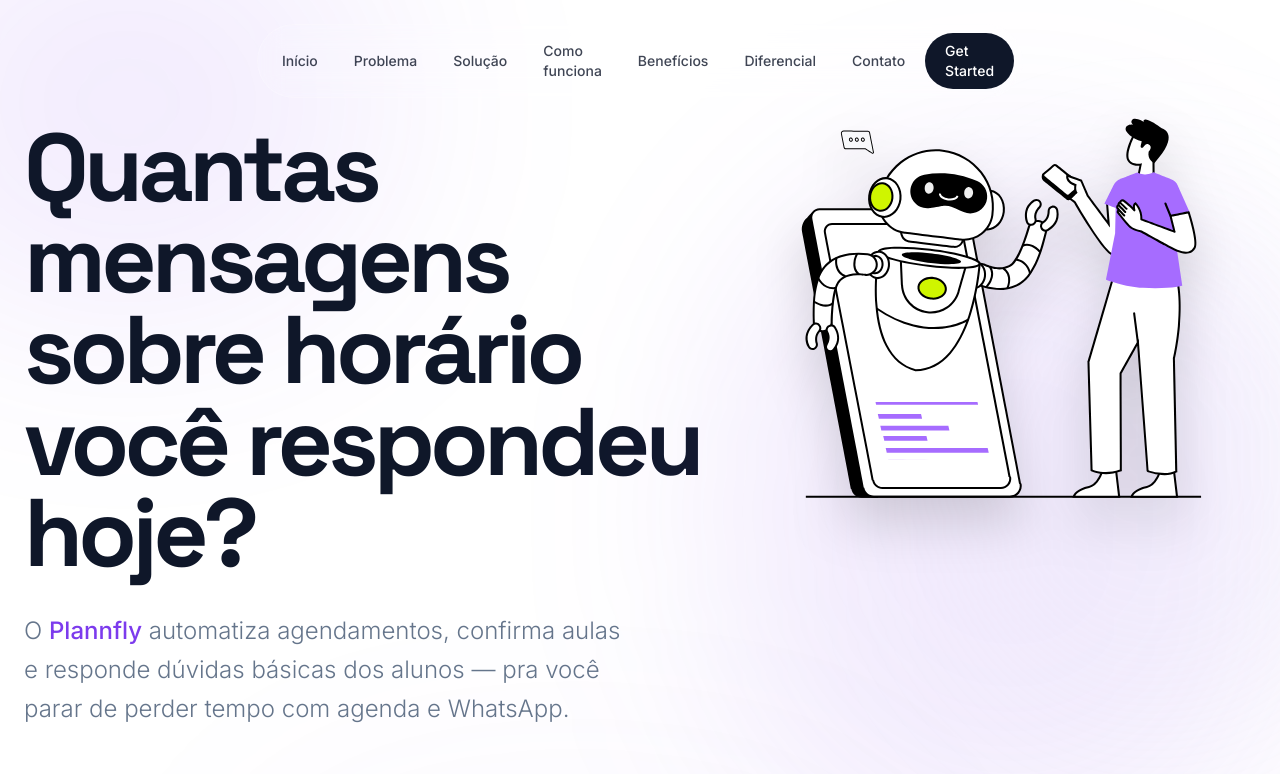
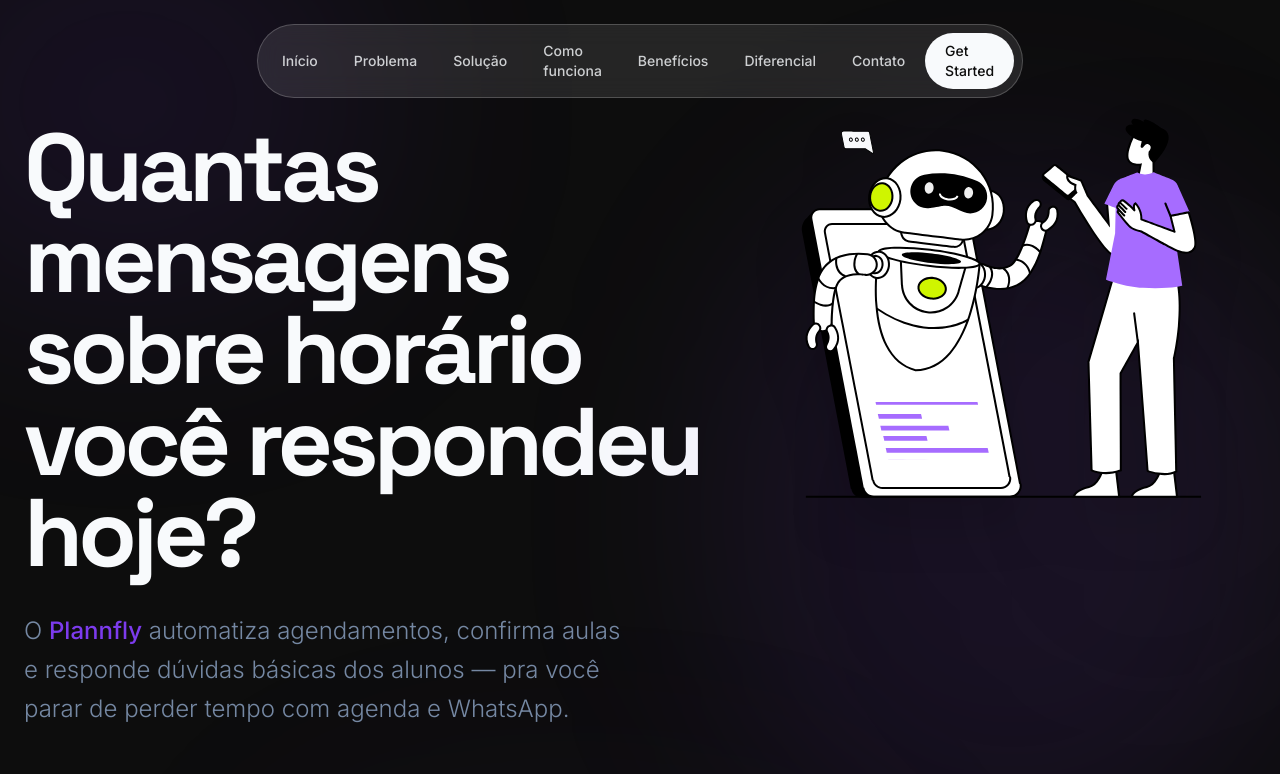
Before and after one commit to pedrohenriquebasilio/PLANNFLY-SYSTEM, a Next.js app in the folder frontend/: page / in a window 1280 px wide. Shown: the top 774 px of the page. Built offline with nearby package versions, Linux system fonts and the light colour scheme.

Commit message:
ajustes nas paginas necessario

```diff
--- a/frontend/app/(dashboard)/dashboard.css
+++ b/frontend/app/(dashboard)/dashboard.css
@@ -118,42 +118,42 @@
 }
 
 .dark {
-  --background: 240 10% 6%;
+  --background: 0 0% 5%;
   --foreground: 210 40% 98%;
 
-  --card: 240 10% 9%;
+  --card: 0 0% 8%;
   --card-foreground: 210 40% 98%;
 
-  --popover: 240 10% 9%;
+  --popover: 0 0% 8%;
   --popover-foreground: 210 40% 98%;
 
   --primary: 262 83% 58%;
   --primary-foreground: 0 0% 100%;
 
-  --secondary: 217 19% 27%;
+  --secondary: 0 0% 13%;
   --secondary-foreground: 210 40% 98%;
 
-  --muted: 217 19% 27%;
-  --muted-foreground: 215 20% 65%;
+  --muted: 0 0% 13%;
+  --muted-foreground: 215 20% 55%;
 
-  --accent: 217 19% 27%;
+  --accent: 0 0% 13%;
   --accent-foreground: 210 40% 98%;
 
   --destructive: 0 62.8% 30.6%;
   --destructive-foreground: 210 40% 98%;
 
-  --border: 240 6% 15%;
-  --input: 240 6% 15%;
+  --border: 0 0% 14%;
+  --input: 0 0% 14%;
   --ring: 262 83% 58%;
 
-  /* Sidebar - Always dark (same as light mode) */
-  --sidebar: 240 10% 6%;
-  --sidebar-foreground: 0 0% 70%;
+  /* Sidebar - White in dark mode */
+  --sidebar: 0 0% 100%;
+  --sidebar-foreground: 222 47% 20%;
   --sidebar-primary: 262 83% 58%;
   --sidebar-primary-foreground: 0 0% 100%;
-  --sidebar-accent: 240 6% 15%;
-  --sidebar-accent-foreground: 0 0% 90%;
-  --sidebar-border: 240 6% 12%;
+  --sidebar-accent: 0 0% 94%;
+  --sidebar-accent-foreground: 222 47% 20%;
+  --sidebar-border: 0 0% 88%;
   --sidebar-ring: 262 83% 58%;
 }
 
--- a/frontend/app/components/layout/SideBar.tsx
+++ b/frontend/app/components/layout/SideBar.tsx
@@ -140,7 +140,7 @@ export function Sidebar() {
             </svg>
           </div>
           <span className={cn(
-            "font-bold text-lg font-[family-name:var(--font-heading)] tracking-wider text-white transition-all duration-300 overflow-hidden whitespace-nowrap",
+            "font-bold text-lg font-[family-name:var(--font-heading)] tracking-wider text-sidebar-foreground transition-all duration-300 overflow-hidden whitespace-nowrap",
             isExpanded ? "w-auto opacity-100" : "w-0 opacity-0"
           )}>
             PLANNFLY
@@ -166,7 +166,7 @@ export function Sidebar() {
                       "flex items-center justify-center p-3 rounded-xl text-sm font-medium transition-all",
                       isActive
                         ? "bg-primary text-primary-foreground shadow-lg shadow-primary/25"
-                        : "text-white/70 hover:bg-white/5 hover:text-white"
+                        : "text-sidebar-foreground/70 hover:bg-sidebar-accent hover:text-sidebar-accent-foreground"
                     )}
                     title={item.label}
                   >
@@ -185,7 +185,7 @@ export function Sidebar() {
                 <CollapsibleTrigger asChild>
                   <button className={cn(
                     "w-full flex items-center justify-between px-3 py-3 rounded-xl text-sm font-medium transition-colors mb-1",
-                    "text-white/70 hover:bg-white/5 hover:text-white"
+                    "text-sidebar-foreground/70 hover:bg-sidebar-accent hover:text-sidebar-accent-foreground"
                   )}>
                     <div className="flex items-center gap-3">
                       <item.icon className="w-5 h-5" />
@@ -200,7 +200,7 @@ export function Sidebar() {
                         "flex items-center gap-3 px-3 py-2 rounded-xl text-sm font-medium transition-all",
                         pathname === subItem.href
                           ? "bg-primary text-primary-foreground shadow-lg shadow-primary/25"
-                          : "text-white/70 hover:bg-white/5 hover:text-white"
+                          : "text-sidebar-foreground/70 hover:bg-sidebar-accent hover:text-sidebar-accent-foreground"
                       )}>
                         {subItem.label}
                     </Link>
@@ -219,7 +219,7 @@ export function Sidebar() {
                   isExpanded ? "justify-between px-3 py-3" : "justify-center p-3",
                   pathname === item.href
                     ? "bg-primary text-primary-foreground shadow-lg shadow-primary/25"
-                    : "text-white/70 hover:bg-white/5 hover:text-white"
+                    : "text-sidebar-foreground/70 hover:bg-sidebar-accent hover:text-sidebar-accent-foreground"
                 )}
                 title={!isExpanded ? item.label : undefined}
               >
@@ -265,15 +265,15 @@ export function Sidebar() {
               className="w-8 h-8 rounded-full flex-shrink-0"
             />
           ) : (
-            <div className="w-8 h-8 rounded-full bg-white/10 flex items-center justify-center flex-shrink-0">
-              <User className="w-4 h-4 text-white/70" />
+            <div className="w-8 h-8 rounded-full bg-sidebar-accent flex items-center justify-center flex-shrink-0">
+              <User className="w-4 h-4 text-sidebar-foreground/70" />
             </div>
           )}
           <div className={cn(
             "flex-1 min-w-0 transition-all duration-300 overflow-hidden",
             isExpanded ? "w-auto opacity-100" : "w-0 opacity-0"
           )}>
-            <p className="text-sm font-medium text-white/70 truncate">
+            <p className="text-sm font-medium text-sidebar-foreground/70 truncate">
               {session?.user?.name || "Professor"}
             </p>
           </div>
--- a/frontend/app/hooks/useDashboard.ts
+++ b/frontend/app/hooks/useDashboard.ts
@@ -1,6 +1,6 @@
 "use client";
 
-import { useState, useEffect, useCallback } from "react";
+import { useState, useEffect, useCallback, useRef } from "react";
 import { api, isApiConfigured } from "@/app/lib/api";
 import type {
   DashboardData,
@@ -85,8 +85,16 @@ export function useDashboard(params?: DashboardQueryParams): UseDashboardResult
     }
   }, [params?.studentId, params?.startDate, params?.endDate]);
 
+  const debounceRef = useRef<ReturnType<typeof setTimeout> | null>(null);
+
   useEffect(() => {
-    fetchDashboard();
+    if (debounceRef.current) clearTimeout(debounceRef.current);
+    debounceRef.current = setTimeout(() => {
+      fetchDashboard();
+    }, 400);
+    return () => {
+      if (debounceRef.current) clearTimeout(debounceRef.current);
+    };
   }, [fetchDashboard]);
 
   return {
--- a/frontend/app/layout.tsx
+++ b/frontend/app/layout.tsx
@@ -25,7 +25,7 @@ export default function RootLayout({
   children: React.ReactNode;
 }>) {
   return (
-    <html lang="en">
+    <html lang="en" className="dark">
       <body
         className={`${spaceGrotesk.variable} ${inter.variable} font-[family-name:var(--font-body)] antialiased`}
       >
--- a/frontend/app/settings/schedule/page.tsx
+++ b/frontend/app/settings/schedule/page.tsx
@@ -1,16 +1,14 @@
 "use client";
 
-import { useState, useEffect } from "react";
+import { useState, useEffect, useRef } from "react";
 import { DashboardLayout } from "@/app/components/layout/DashboardLayout";
 import { Card } from "@/app/components/ui/card";
 import { Button } from "@/app/components/ui/button";
 import { Input } from "@/app/components/ui/input";
-import { Switch } from "@/app/components/ui/switch";
 import {
   Clock,
   Plus,
   Trash2,
-  Save,
   Loader2,
   AlertCircle,
   Check,
@@ -34,8 +32,9 @@ export default function SchedulePage() {
   const [availableDays, setAvailableDays] = useState<string[]>(DEFAULT_SCHEDULE_CONFIG.availableDays);
   const [workingHours, setWorkingHours] = useState<TimeRange[]>(DEFAULT_SCHEDULE_CONFIG.workingHours);
   const [blockedSlots, setBlockedSlots] = useState<BlockedSlot[]>([]);
-  const [hasChanges, setHasChanges] = useState(false);
   const [saveSuccess, setSaveSuccess] = useState(false);
+  const isInitialized = useRef(false);
+  const debounceRef = useRef<ReturnType<typeof setTimeout> | null>(null);
 
   // Load config into form when fetched
   useEffect(() => {
@@ -43,23 +42,35 @@ export default function SchedulePage() {
       setAvailableDays(config.availableDays);
       setWorkingHours(config.workingHours || DEFAULT_SCHEDULE_CONFIG.workingHours);
       setBlockedSlots(config.blockedSlots || []);
+      isInitialized.current = true;
+    } else if (isNew) {
+      isInitialized.current = true;
     }
-  }, [config]);
+  }, [config, isNew]);
 
-  // Track changes
+  // Auto-save with 800ms debounce after any change
   useEffect(() => {
-    if (!config && !isNew) return;
+    if (!isInitialized.current) return;
 
-    const originalDays = config?.availableDays || DEFAULT_SCHEDULE_CONFIG.availableDays;
-    const originalHours = config?.workingHours || DEFAULT_SCHEDULE_CONFIG.workingHours;
-    const originalBlocked = config?.blockedSlots || [];
+    if (debounceRef.current) clearTimeout(debounceRef.current);
+    debounceRef.current = setTimeout(async () => {
+      const data: CreateScheduleConfigDto = {
+        availableDays,
+        workingHours,
+        blockedSlots,
+        timezone: "America/Sao_Paulo",
+      };
+      const success = await save(data);
+      if (success) {
+        setSaveSuccess(true);
+        setTimeout(() => setSaveSuccess(false), 2000);
+      }
+    }, 800);
 
-    const daysChanged = JSON.stringify(availableDays.sort()) !== JSON.stringify([...originalDays].sort());
-    const hoursChanged = JSON.stringify(workingHours) !== JSON.stringify(originalHours);
-    const blockedChanged = JSON.stringify(blockedSlots) !== JSON.stringify(originalBlocked);
-
-    setHasChanges(daysChanged || hoursChanged || blockedChanged);
-  }, [availableDays, workingHours, blockedSlots, config, isNew]);
+    return () => {
+      if (debounceRef.current) clearTimeout(debounceRef.current);
+    };
+  }, [availableDays, workingHours, blockedSlots]); // eslint-disable-line react-hooks/exhaustive-deps
 
   // Toggle day
   const toggleDay = (day: string) => {
@@ -105,23 +116,6 @@ export default function SchedulePage() {
     );
   };
 
-  // Save handler
-  const handleSave = async () => {
-    const data: CreateScheduleConfigDto = {
-      availableDays,
-      workingHours,
-      blockedSlots,
-      timezone: "America/Sao_Paulo",
-    };
-
-    const success = await save(data);
-    if (success) {
-      setHasChanges(false);
-      setSaveSuccess(true);
-      setTimeout(() => setSaveSuccess(false), 3000);
-    }
-  };
-
   // Error state
   if (error && !isLoading) {
     return (
@@ -148,31 +142,19 @@ export default function SchedulePage() {
               Defina seus dias e horarios de atendimento
             </p>
           </div>
-          <Button
-            onClick={handleSave}
-            disabled={!hasChanges || isSaving}
-            className={cn(
-              "bg-gradient-primary hover:opacity-90 transition-opacity text-white shadow-lg shadow-primary/25 border-0",
-              saveSuccess && "bg-green-500"
-            )}
-          >
+          <div className="flex items-center gap-2 text-sm text-muted-foreground">
             {isSaving ? (
               <>
-                <Loader2 className="w-4 h-4 mr-2 animate-spin" />
-                Salvando...
+                <Loader2 className="w-4 h-4 animate-spin" />
+                <span>Salvando...</span>
               </>
             ) : saveSuccess ? (
               <>
-                <Check className="w-4 h-4 mr-2" />
-                Salvo!
+                <Check className="w-4 h-4 text-emerald-500" />
+                <span className="text-emerald-500">Salvo</span>
               </>
-            ) : (
-              <>
-                <Save className="w-4 h-4 mr-2" />
-                Salvar Alteracoes
-              </>
-            )}
-          </Button>
+            ) : null}
+          </div>
         </div>
 
         {isLoading ? (
```
